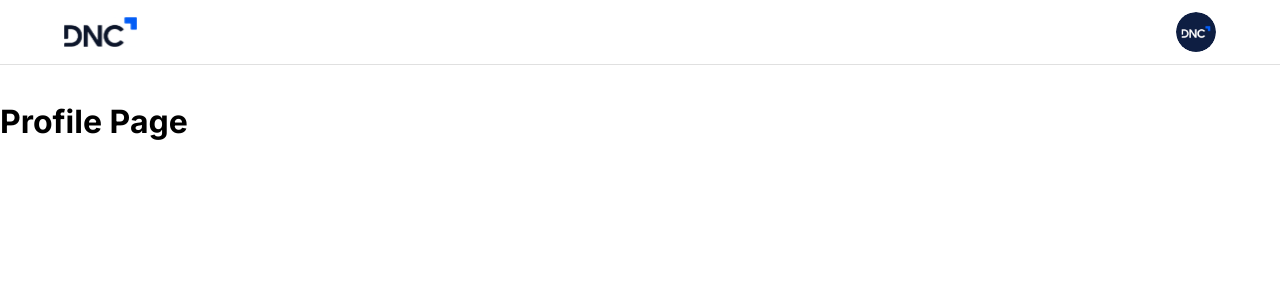
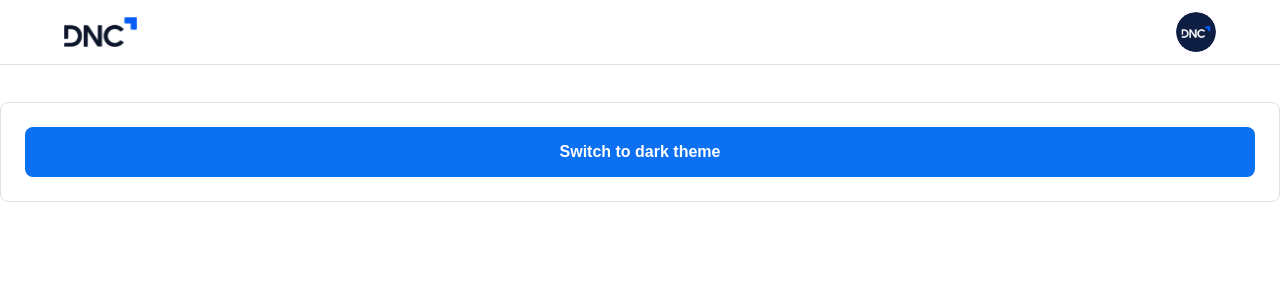
Before and after one commit to Mateus-Bittencourt/sales-dashboard, a React (Vite) app: page /profile in a window 1280 px wide. Shown: the top 300 px of the page. Built offline with nearby package versions, Linux system fonts and the light colour scheme.

Commit message:
feat: switch theme logic

```diff
--- /dev/null
+++ b/src/contexts/AppThemeContext.tsx
@@ -0,0 +1,26 @@
+import { createContext, useState, useEffect, type ReactNode } from 'react'
+import { ThemeProvider } from 'styled-components'
+import { darkTheme, lightTheme } from '@styles'
+import type { AppThemeContextProps } from '@types'
+
+export const AppThemeContext = createContext<AppThemeContextProps | undefined>(
+  undefined
+)
+
+export const AppThemeProvider = ({ children }: { children: ReactNode }) => {
+  const savedTheme = localStorage.getItem('theme')
+  const [appTheme, setAppTheme] = useState(savedTheme || 'light')
+
+  const toggleTheme = () =>
+    setAppTheme((prevTheme) => (prevTheme === 'light' ? 'dark' : 'light'))
+
+  useEffect(() => localStorage.setItem('theme', appTheme))
+
+  return (
+    <AppThemeContext.Provider value={{ appTheme, toggleTheme }}>
+      <ThemeProvider theme={appTheme === 'light' ? lightTheme : darkTheme}>
+        {children}
+      </ThemeProvider>
+    </AppThemeContext.Provider>
+  )
+}
--- a/src/pages/Profile.tsx
+++ b/src/pages/Profile.tsx
@@ -1,10 +1,18 @@
-import { Header } from '@components'
+import { useContext } from 'react'
+import { CardComponent, Header, StyledButton } from '@components'
+import { AppThemeContext } from '@contexts/AppThemeContext'
 
 function Profile() {
+  const themeContext = useContext(AppThemeContext)
   return (
     <>
       <Header />
-      <h1>Profile Page</h1>
+      <CardComponent>
+        <StyledButton className="primary" onClick={themeContext?.toggleTheme}>
+          Switch to {themeContext?.appTheme === 'light' ? 'dark' : 'light'}{' '}
+          theme
+        </StyledButton>
+      </CardComponent>
     </>
   )
 }
--- /dev/null
+++ b/src/types/appThemeContext.d.ts
@@ -0,0 +1,4 @@
+export interface AppThemeContextProps {
+  appTheme: string
+  toggleTheme: () => void
+}
--- a/src/types/index.ts
+++ b/src/types/index.ts
@@ -4,3 +4,4 @@
 export * from './avatarList'
 export * from './customTable'
 export * from './customChart'
+export * from './appThemeContext'
```
Also changed, not shown: src/main.tsx (+4 -4 lines).
